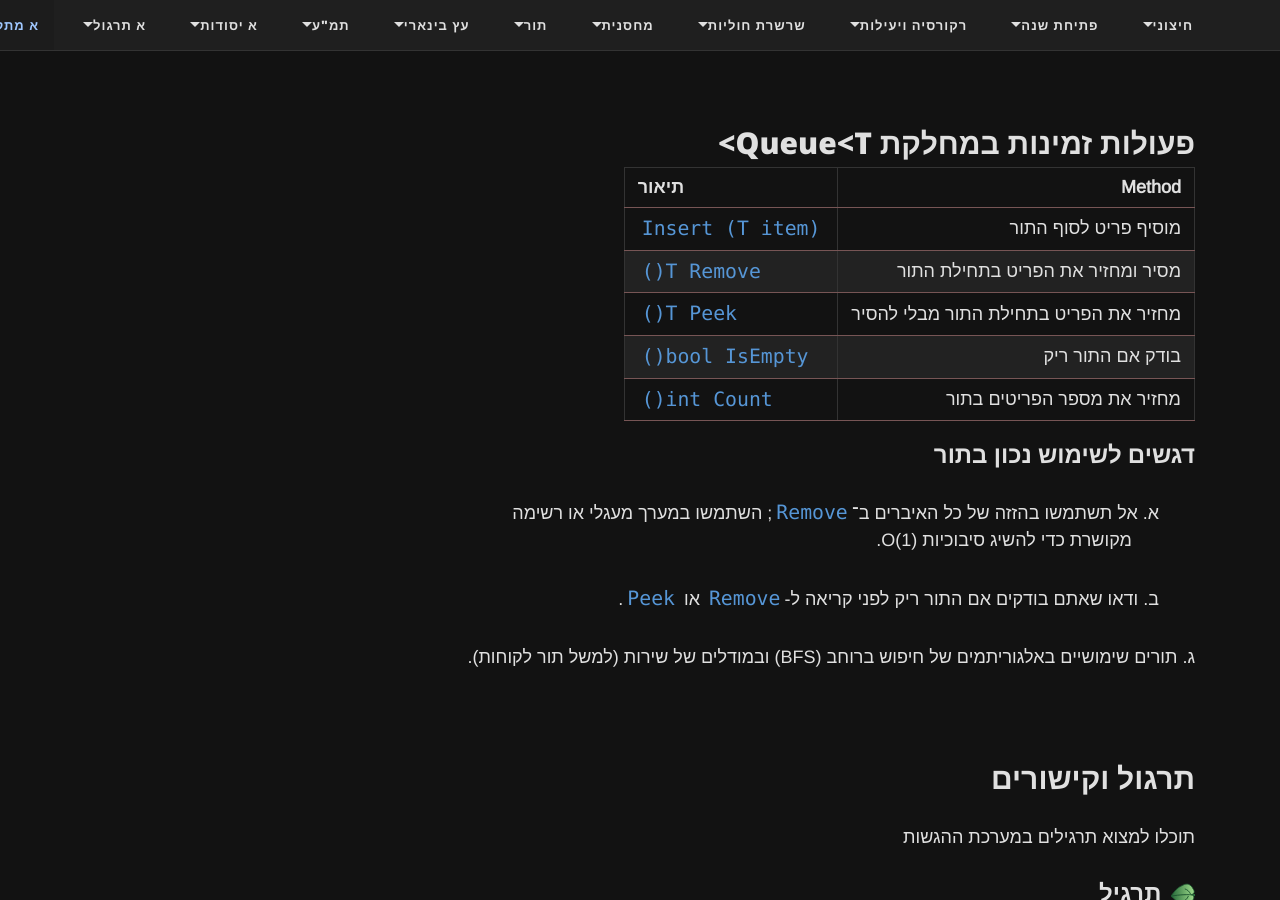
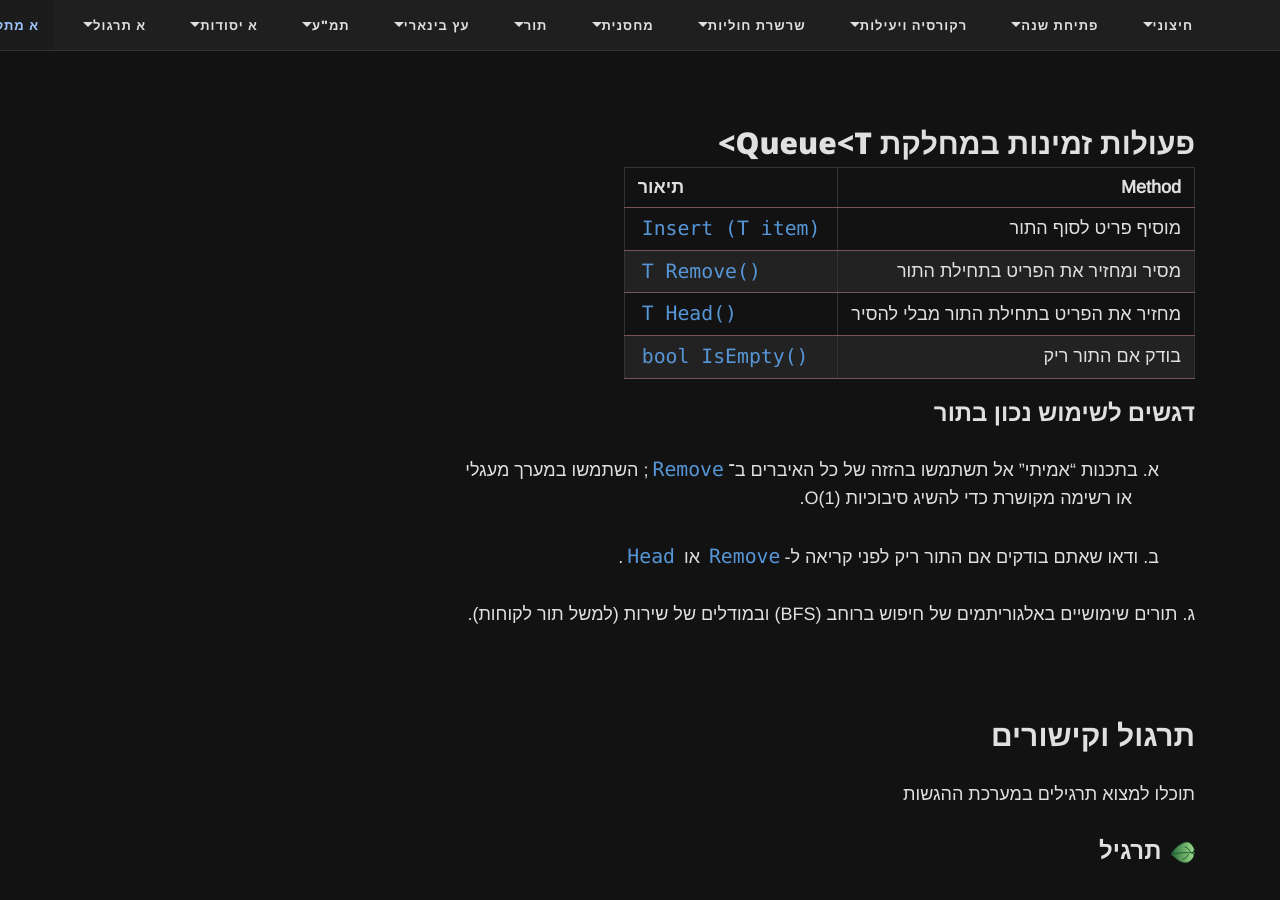
Before and after one commit to 3strategy/BeautifulMivney, a Jekyll site: the page built from mivney/5queue/Chapter5.md, in a window 1280 px wide and 900 px high, scrolled down 2334 px. Built offline with Jekyll 4.4.1, drawn with Linux system fonts in a browser that asks for light colours; comment, search, counter and statistics services are not loaded.

Commit message:
udpated ch5 for queue methods dispcrepency.

```diff
--- a/mivney/5queue/Chapter5.md
+++ b/mivney/5queue/Chapter5.md
@@ -178,30 +178,28 @@ graph LR
 
 ## פעולות זמינות במחלקת Queue&lt;T&gt;
 
+{: .table-rl}
+
 | Method | תיאור |
 | --- | --- |
-|מוסיף פריט לסוף התור | `Insert (T item)` |
-| מסיר ומחזיר את הפריט בתחילת התור | `T Remove()` |
-|מחזיר את הפריט בתחילת התור מבלי להסיר | `T Peek()` |
-| בודק אם התור ריק | `bool IsEmpty()` |
-| מחזיר את מספר הפריטים בתור |`int Count()` |
-{: .table-rl}
+| מוסיף פריט לסוף התור | `Insert (T item)` |
+| מסיר ומחזיר את הפריט בתחילת התור | `()T Remove` |
+| מחזיר את הפריט בתחילת התור מבלי להסיר | `()T Head` |
+| בודק אם התור ריק | `()bool IsEmpty` |
+
 
 ### דגשים לשימוש נכון בתור
 
 {: .subq}
-א. אל תשתמשו בהזזה של כל האיברים ב־`Remove`; השתמשו במערך מעגלי או רשימה מקושרת כדי להשיג סיבוכיות O(1).
+א. בתכנות "אמיתי" אל תשתמשו בהזזה של כל האיברים ב־`Remove`; השתמשו במערך מעגלי או רשימה מקושרת כדי להשיג סיבוכיות O(1).
 {: .subq}
-ב. ודאו שאתם בודקים אם התור ריק לפני קריאה ל‑`Remove` או `Peek`.
+ב. ודאו שאתם בודקים אם התור ריק לפני קריאה ל‑`Remove` או `Head`.
 {: .subq}
 ג. תורים שימושיים באלגוריתמים של חיפוש ברוחב (BFS) ובמודלים של שירות (למשל תור לקוחות).
-
 
 ## תרגול וקישורים
 
 תוכלו למצוא תרגילים במערכת ההגשות
-
-
 
 <details markdown="1">
 <summary>תרגיל</summary>
```
